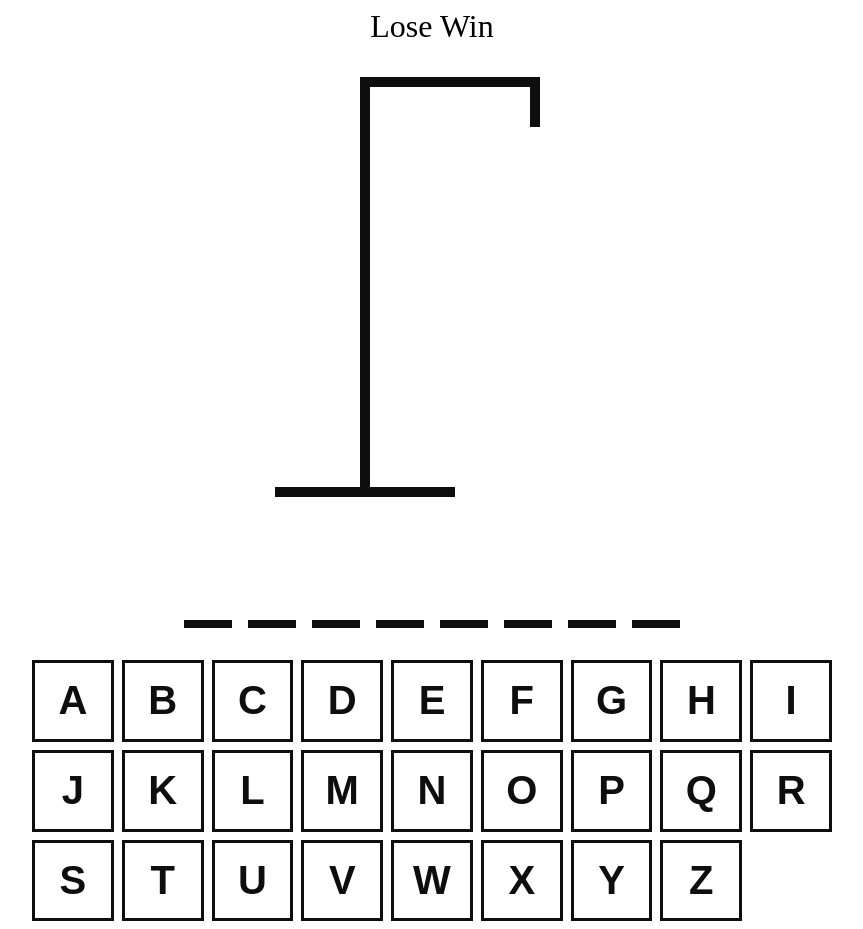
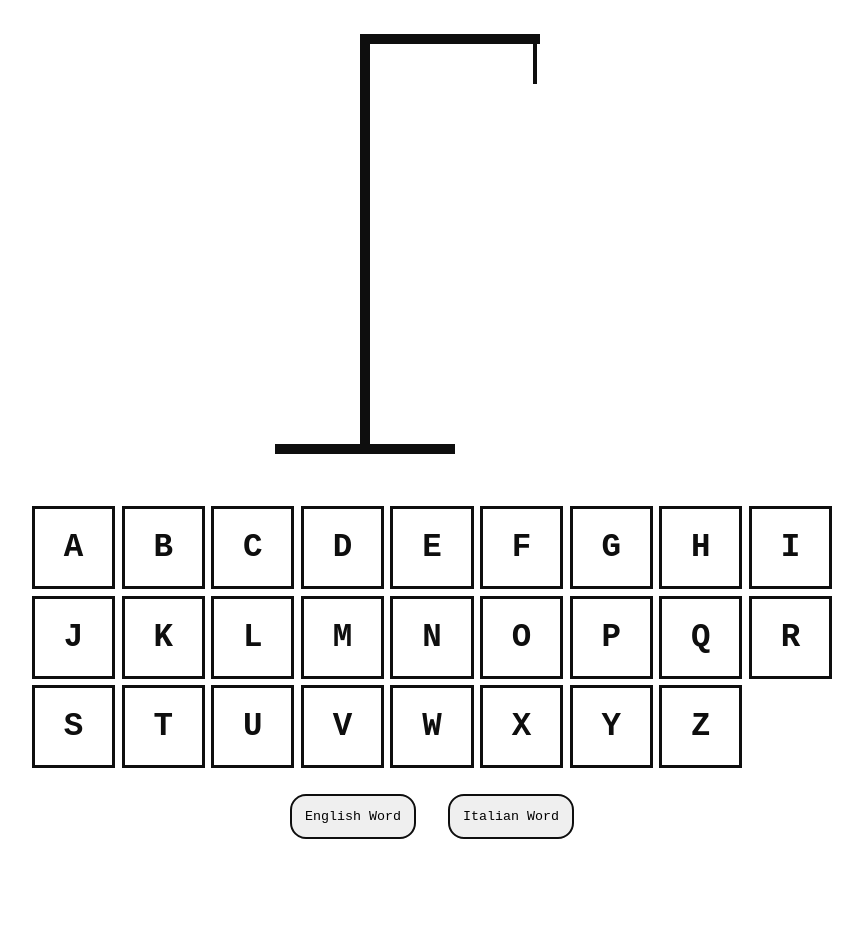
Before and after one commit to DanieleIudica/hangman, a React (Vite) app: page / in a window 1280 px wide. Shown: the whole page, without its empty margins (208-1071 px from the left). After the commit the page ends 847 px from the top, so only its background shows below. Built offline with nearby package versions, Linux system fonts and the light colour scheme.

Commit message:
fix style, add restart button, add lose/win logic, fix keyboard logic

```diff
--- a/src/App.css
+++ b/src/App.css
@@ -1,3 +1,7 @@
+* {
+  font-family: monospace;
+}
+
 /* main */
 .container {
   max-width: 800px;
@@ -9,7 +13,8 @@
 }
 
 .title {
-  font-size: 2rem;
+  font-size: 2.5rem;
+  font-weight: bold;
   text-align: center;
 }
 
@@ -40,11 +45,11 @@
 }
 
 .rope-bar {
-  width: 10px;
+  width: 4px;
   height: 50px;
   position: absolute;
   top: 0;
-  right: 50px;
+  right: 53px;
   background-color: rgb(14, 14, 14);
 }
 
@@ -122,7 +127,6 @@
   font-size: 5rem;
   font-weight: bold;
   text-transform: uppercase;
-  font-family: monospace;
 }
 
 .letter-container {
@@ -148,7 +152,7 @@
   cursor: pointer;
   color: rgb(14, 14, 14);
 }
-/* #5563A9 */
+
 .keyboard-btn:hover:not(:disabled),
 .keyboard-btn:focus:not(:disabled) {
   background-color: #7480bbbd;
@@ -157,10 +161,30 @@
 .keyboard-btn.active {
   color: whitesmoke;
   background-color: #5563a9;
+  cursor: default;
 }
 
 .keyboard-btn.inactive {
   opacity: 0.3;
+  cursor: default;
+}
+
+/* btns-container */
+.btns-container {
+  display: flex;
+}
+
+.btns-container button {
+  padding: 1rem;
+  border-radius: 16px;
+  border: 2px solid rgb(14, 14, 14);
+  margin: 0px 16px;
+  cursor: pointer;
+}
+
+.btns-container button:hover,
+.btns-container button:focus {
+  background-color: #7480bbbd;
 }
 
 /* media */
--- a/src/App.tsx
+++ b/src/App.tsx
@@ -1,15 +1,22 @@
 import { useCallback, useEffect, useState } from "react";
-import words from "./wordList.json";
+import engWords from "./engWordList.json";
+import itaWords from "./itaWordList.json";
 
 import "./App.css";
 import HangmanDrawing from "./HangmanDrawing";
 import HangmanWord from "./HangmanWord";
 import Keyboard from "./Keyboard";
 
+function getNewEnglishWord() {
+  return engWords[Math.floor(Math.random() * engWords.length)];
+}
+
+function getNewItalianWord() {
+  return itaWords[Math.floor(Math.random() * itaWords.length)];
+}
+
 function App() {
-  const [wordToGuess, setWordToGuess] = useState(() => {
-    return words[Math.floor(Math.random() * words.length)];
-  });
+  const [wordToGuess, setWordToGuess] = useState("");
 
   const [guessedLetters, setGuessedLetters] = useState<string[]>([]);
 
@@ -17,13 +24,33 @@ function App() {
     (letter) => !wordToGuess.includes(letter)
   );
 
+  const isLoser = incorrectLetters.length >= 6;
+  const isWinner =
+    wordToGuess &&
+    wordToGuess.split("").every((letter) => guessedLetters.includes(letter));
+
   const addGuessedLetter = useCallback(
     (letter: string) => {
-      if (guessedLetters.includes(letter)) return;
+      if (
+        guessedLetters.includes(letter) ||
+        isLoser ||
+        isWinner ||
+        !wordToGuess
+      )
+        return;
+
       setGuessedLetters((currentLetters) => [...currentLetters, letter]);
     },
-    [guessedLetters]
+    [guessedLetters, isLoser, isWinner, wordToGuess]
   );
+
+  function restartEng() {
+    setWordToGuess(getNewEnglishWord()), setGuessedLetters([]);
+  }
+
+  function restartIta() {
+    setWordToGuess(getNewItalianWord()), setGuessedLetters([]);
+  }
 
   useEffect(() => {
     const handler = (e: KeyboardEvent) => {
@@ -40,17 +67,34 @@ function App() {
     return () => {
       document.removeEventListener("keypress", handler);
     };
-    // eslint-disable-next-line react-hooks/exhaustive-deps
-  }, [guessedLetters]);
+  }, [addGuessedLetter, guessedLetters]);
 
   console.log(wordToGuess);
   return (
     <div className="container">
-      <div className="title">Lose Win</div>
-      <HangmanDrawing numberOfGuesses={incorrectLetters.length} />
-      <HangmanWord guessedLetters={guessedLetters} wordToGuess={wordToGuess} />
+      <div className="title">
+        {isWinner && "YOU WON!"}
+        {isLoser && "NICE TRY.."}
+      </div>
+      <HangmanDrawing numberOfWrongGuesses={incorrectLetters.length} />
+      <HangmanWord
+        guessedLetters={guessedLetters}
+        wordToGuess={wordToGuess}
+        revealWord={isLoser}
+      />
       <div className="keyboard-wrapper">
-        <Keyboard />
+        <Keyboard
+          disabled={isWinner || isLoser || !wordToGuess}
+          activeLetters={guessedLetters.filter((letter) =>
+            wordToGuess.includes(letter)
+          )}
+          inactiveLetters={incorrectLetters}
+          addGuessedLetter={addGuessedLetter}
+        />
+      </div>
+      <div className="btns-container">
+        <button onClick={() => restartEng()}>English Word</button>
+        <button onClick={() => restartIta()}>Italian Word</button>
       </div>
     </div>
   );
--- a/src/HangmanDrawing.tsx
+++ b/src/HangmanDrawing.tsx
@@ -1,19 +1,20 @@
-const HEAD = <div className="head"></div>;
-const BODY = <div className="body"></div>;
-const RIGHT_ARM = <div className="right-arm"></div>;
-const LEFT_ARM = <div className="left-arm"></div>;
-const RIGHT_LEG = <div className="right-leg"></div>;
-const LEFT_LEG = <div className="left-leg"></div>;
+const HEAD = <div key="head" className="head"></div>;
+const BODY = <div key="body" className="body"></div>;
+const RIGHT_ARM = <div key="right-arm" className="right-arm"></div>;
+const LEFT_ARM = <div key="left-arm" className="left-arm"></div>;
+const RIGHT_LEG = <div key="right-leg" className="right-leg"></div>;
+const LEFT_LEG = <div key="left-leg" className="left-leg"></div>;
 
 const BODY_PARTS = [HEAD, BODY, RIGHT_ARM, LEFT_ARM, RIGHT_LEG, LEFT_LEG];
+
 type HangmanDrawingProps = {
-  numberOfGuesses: number;
+  numberOfWrongGuesses: number;
 };
 
-const HangmanDrawing = ({ numberOfGuesses }: HangmanDrawingProps) => {
+const HangmanDrawing = ({ numberOfWrongGuesses }: HangmanDrawingProps) => {
   return (
     <div className="drawing-container">
-      {BODY_PARTS.slice(0, numberOfGuesses)}
+      {BODY_PARTS.slice(0, numberOfWrongGuesses)}
       <div className="rope-bar"></div>
       <div className="top-bar"></div>
       <div className="vert-bar"></div>
--- a/src/HangmanWord.tsx
+++ b/src/HangmanWord.tsx
@@ -1,20 +1,28 @@
 type HangmanWordProps = {
   guessedLetters: string[];
   wordToGuess: string;
+  revealWord: boolean;
 };
 
-const HangmanWord = ({ guessedLetters, wordToGuess }: HangmanWordProps) => {
-  // const word = "test";
-  // const guessedLetters = [""];
+const HangmanWord = ({
+  guessedLetters,
+  wordToGuess,
+  revealWord,
+}: HangmanWordProps) => {
   return (
     <div className="word-container">
       {wordToGuess.split("").map((letter, index) => (
         <span className="letter-container" key={index}>
           <span
             style={{
-              visibility: guessedLetters.includes(letter)
-                ? "visible"
-                : "hidden",
+              visibility:
+                guessedLetters.includes(letter) || revealWord
+                  ? "visible"
+                  : "hidden",
+              color:
+                !guessedLetters.includes(letter) && revealWord
+                  ? "red"
+                  : "black",
             }}
           >
             {" "}
--- a/src/Keyboard.tsx
+++ b/src/Keyboard.tsx
@@ -27,12 +27,33 @@ const KEYS = [
   "z",
 ];
 
-const Keyboard = () => {
+type KeyboardProps = {
+  activeLetters: string[];
+  inactiveLetters: string[];
+  addGuessedLetter: (letter: string) => void;
+  disabled: boolean;
+};
+
+const Keyboard = ({
+  activeLetters,
+  inactiveLetters,
+  addGuessedLetter,
+  disabled,
+}: KeyboardProps) => {
   return (
     <div className="keyboard-container">
       {KEYS.map((key) => {
+        const isActive = activeLetters.includes(key);
+        const isInactive = inactiveLetters.includes(key);
         return (
-          <button key={key} className={`keyboard-btn`}>
+          <button
+            key={key}
+            className={`keyboard-btn ${
+              isActive ? "active" : isInactive ? "inactive" : ""
+            }`}
+            disabled={isActive || isInactive || disabled}
+            onClick={() => addGuessedLetter(key)}
+          >
             {key}
           </button>
         );
--- /dev/null
+++ b/src/itaWordList.json
@@ -0,0 +1,111 @@
+[
+  "accademia",
+  "accanto",
+  "acciaio",
+  "albicocca",
+  "alchimia",
+  "allarme",
+  "ananas",
+  "anfora",
+  "angelo",
+  "balcone",
+  "bambino",
+  "barca",
+  "barriera",
+  "bicicletta",
+  "birra",
+  "bottega",
+  "bottone",
+  "braccio",
+  "caffè",
+  "calamita",
+  "campana",
+  "candelabro",
+  "cane",
+  "canoa",
+  "carta",
+  "casa",
+  "cavallo",
+  "cielo",
+  "città",
+  "colomba",
+  "corallo",
+  "dado",
+  "delfino",
+  "destino",
+  "diamante",
+  "donna",
+  "elefante",
+  "erba",
+  "faro",
+  "fenice",
+  "ferro",
+  "fiore",
+  "forchetta",
+  "fotocamera",
+  "fuoco",
+  "gabbiano",
+  "gatto",
+  "gemelli",
+  "gioia",
+  "giraffa",
+  "giovane",
+  "giove",
+  "girasole",
+  "gondola",
+  "granita",
+  "grillo",
+  "lama",
+  "lampione",
+  "leone",
+  "libro",
+  "limone",
+  "luna",
+  "macchina",
+  "mare",
+  "medusa",
+  "melone",
+  "menta",
+  "miele",
+  "montagna",
+  "nave",
+  "nido",
+  "nocciola",
+  "nuvola",
+  "oceano",
+  "occhiali",
+  "ocra",
+  "oliva",
+  "ombrello",
+  "orologio",
+  "palla",
+  "papavero",
+  "papera",
+  "paradiso",
+  "pasta",
+  "pelle",
+  "pietra",
+  "pigna",
+  "pollo",
+  "pomodoro",
+  "quadro",
+  "quercia",
+  "radio",
+  "ragno",
+  "rana",
+  "rosa",
+  "sciarpa",
+  "sole",
+  "speranza",
+  "stella",
+  "tartaruga",
+  "tavolo",
+  "tigre",
+  "topo",
+  "tulipano",
+  "uva",
+  "vino",
+  "viola",
+  "zaffiro",
+  "zebra"
+]
--- a/src/main.tsx
+++ b/src/main.tsx
@@ -1,5 +1,9 @@
-// import React from "react";
+import React from "react";
 import ReactDOM from "react-dom/client";
-import App from "./App.tsx";
+import App from "./App";
 
-ReactDOM.createRoot(document.getElementById("root")!).render(<App />);
+ReactDOM.createRoot(document.getElementById("root")!).render(
+  <React.StrictMode>
+    <App />
+  </React.StrictMode>
+);
```
Also changed, not shown: src/engWordList.json (renamed from src/wordList.json).
